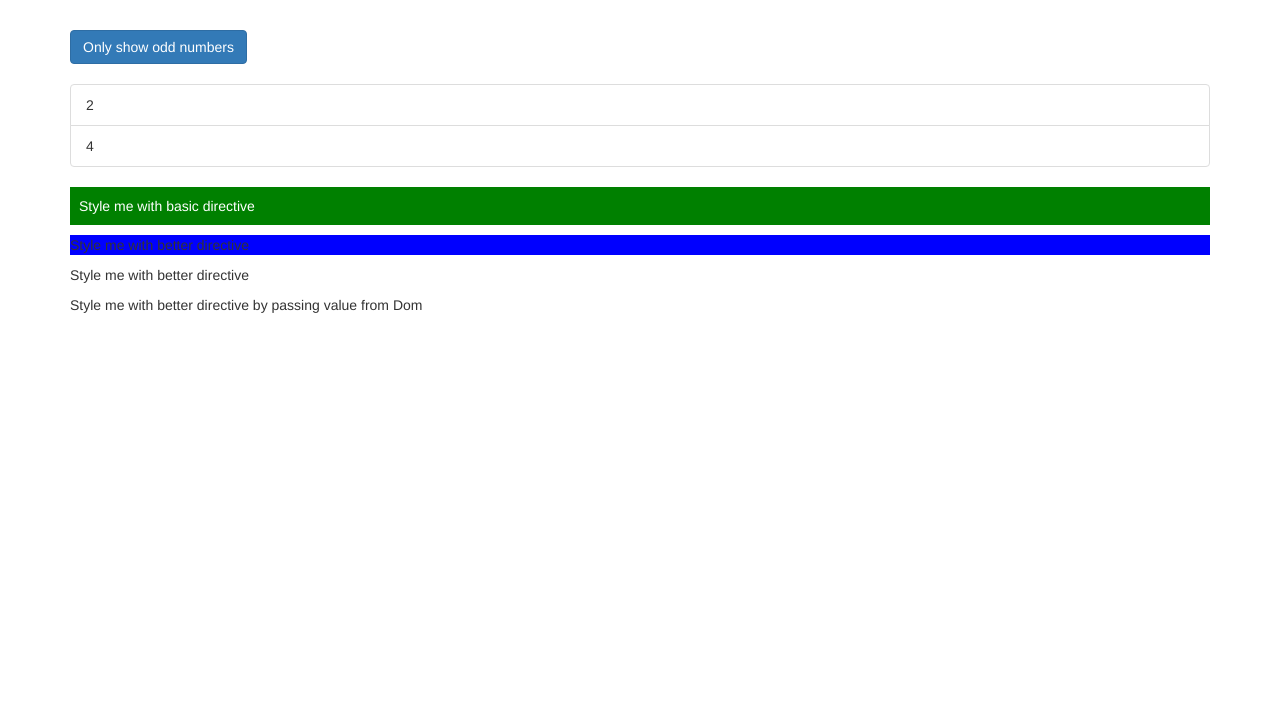
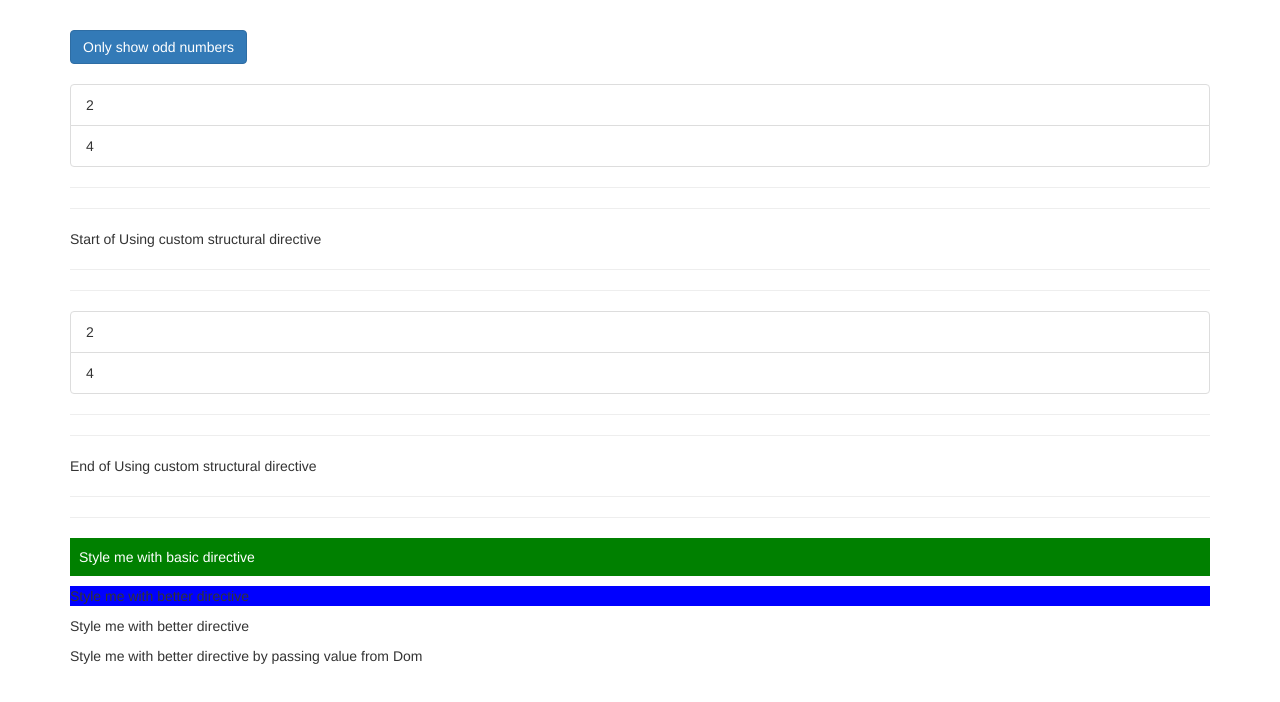
Before and after one commit to waqassadiq/directives-start, an Angular app: page / in a window 1280 px wide. Shown: the top 702 px of the page. Built offline with nearby package versions, Linux system fonts and the light colour scheme.

Commit message:
usage of custom structural directive

```diff
--- a/src/app/app.component.html
+++ b/src/app/app.component.html
@@ -24,6 +24,21 @@
         {{even}}
       </li>
       </div>
+      <hr><hr>
+      Start of Using custom structural directive
+      <hr><hr>
+      <div *appUnlessStrucuturalDirective='onlyOdd'>
+        <li *ngFor="let even of evenNumbers"
+        class="list-group-item"
+        [ngClass]="{even: even % 2===0}"
+        [ngStyle]="{backgroundColor: even % 2 !== 0 ? 'yellow': 'transparent'}"
+        >
+        {{even}}
+      </li>
+      </div>
+      <hr><hr>
+      End of Using custom structural directive
+      <hr><hr>
       </ul>
       <p AppBasicHighlight>Style me with basic directive</p>
       <p appBetterHighlight>Style me with better directive</p>
--- a/src/app/app.module.ts
+++ b/src/app/app.module.ts
@@ -8,6 +8,7 @@ import { BasicHighlighyDirective } from './basic-highlight/basic-highlight.direc
 import { BetterHighlightDirective } from './better-highlight/better-highlight.directive';
 import { BetterInteractiveListenerDirective } from './better-interactive-listener/better-interactive-listener.directive';
 import { BetterHighlightPassValueFromDomDirective } from './better-highlight-directive-dom-value/better-highlight-pass-value-from-dom.directive';
+import { UnlessStrucuturalDirectiveDirective } from './unless-structural-directive/unless-strucutural-directive.directive';
 
 @NgModule({
   declarations: [
@@ -15,7 +16,8 @@ import { BetterHighlightPassValueFromDomDirective } from './better-highlight-dir
     BasicHighlighyDirective,
     BetterHighlightDirective,
     BetterInteractiveListenerDirective,
-    BetterHighlightPassValueFromDomDirective
+    BetterHighlightPassValueFromDomDirective,
+    UnlessStrucuturalDirectiveDirective
   ],
   imports: [
     BrowserModule,
--- /dev/null
+++ b/src/app/unless-structural-directive/unless-strucutural-directive.directive.ts
@@ -0,0 +1,18 @@
+import { Directive, Input, TemplateRef, ViewContainerRef } from '@angular/core';
+
+@Directive({
+  selector: '[appUnlessStrucuturalDirective]'
+})
+export class UnlessStrucuturalDirectiveDirective {
+
+  @Input() set appUnlessStrucuturalDirective(condition: boolean){
+    if(!condition){
+      this.vcRef.createEmbeddedView(this.templateRef);
+    }else{
+      this.vcRef.clear();
+    }
+  }
+  constructor(private templateRef: TemplateRef<any>, private vcRef: ViewContainerRef)  {
+  }
+
+}
```
